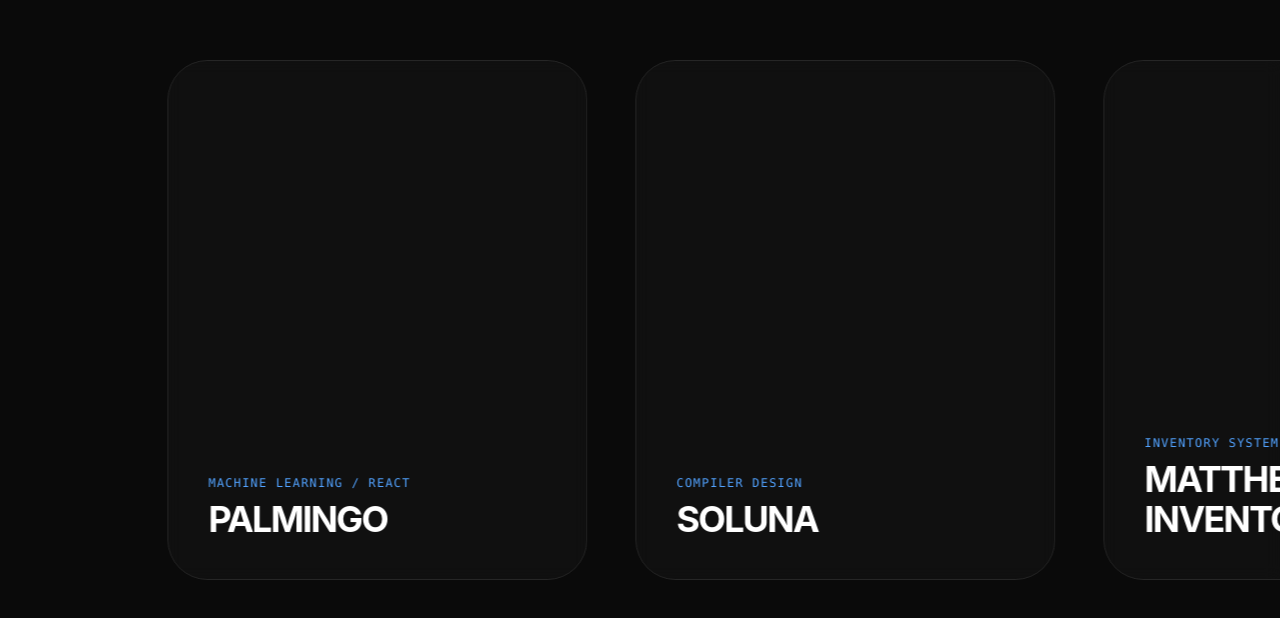
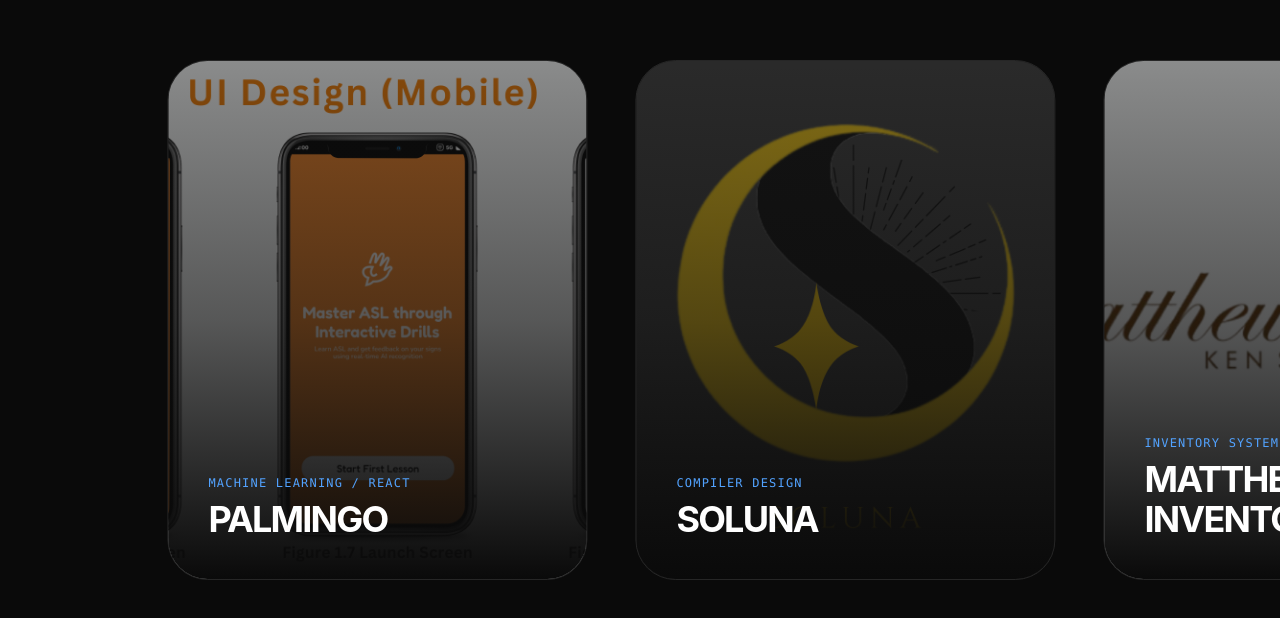
Before and after one commit to Alfheim31/portfolio, a React (Vite) app in the folder my-portfolio/: page / in a window 1280 px wide. Shown: the part 6375-6993 px from the top of the page. Built offline with nearby package versions, Linux system fonts and the light colour scheme.

Commit message:
Update Project.jsx

```diff
--- a/my-portfolio/src/components/Project.jsx
+++ b/my-portfolio/src/components/Project.jsx
@@ -1,16 +1,28 @@
 import { motion, AnimatePresence, useTransform, useScroll } from "framer-motion";
 import { useRef, useState, useEffect } from "react";
-import { ArrowLeft } from "lucide-react";
+import { ArrowLeft, X } from "lucide-react";
+
+// Image Imports
+import palmingo1 from "../assets/1.1.palmingo.png";
+import palmingo2 from "../assets/1.2.palmingo.png";
+import soluna1 from "../assets/2.1.soluna.png";
+import soluna2 from "../assets/2.2.soluna.png";
+import mm1 from "../assets/3.1.mm.png";
+import mm2 from "../assets/3.2.mm.png";
+import gk1 from "../assets/4.1.gk.png";
+import gk2 from "../assets/4.2.gk.png";
+import contain1 from "../assets/5.1.contain.png";
+import contain2 from "../assets/5.2.contain.png";
 
 export default function Projects() {
   const [selectedId, setSelectedId] = useState(null);
+  const [zoomedImage, setZoomedImage] = useState(null); // New state for lightbox
   const targetRef = useRef(null);
   const { scrollYProgress } = useScroll({ target: targetRef });
 
   const x = useTransform(scrollYProgress, [0, 1], ["5%", "-70%"]);
   const selectedProject = PROJECTS.find((p) => p.id === selectedId);
 
-  // Lock body scroll when modal is open so the background doesn't move
   useEffect(() => {
     if (selectedId) {
       document.body.style.overflow = 'hidden';
@@ -28,9 +40,18 @@ export default function Projects() {
               layoutId={`card-container-${project.id}`}
               key={project.id}
               onClick={() => setSelectedId(project.id)}
-              className="project-card group relative h-[520px] w-[420px] flex-shrink-0 cursor-none overflow-hidden rounded-[2.5rem] border border-neutral-800 bg-neutral-900/50 p-10 backdrop-blur-sm flex flex-col justify-end hover:border-blue-500/30 transition-colors"
+              className="project-card group relative h-[520px] w-[420px] flex-shrink-0 cursor-none overflow-hidden rounded-[2.5rem] border border-neutral-800 bg-neutral-900 flex flex-col justify-end hover:border-blue-500/30 transition-colors"
             >
-              <div className="relative z-10 pointer-events-none">
+              <div className="absolute inset-0 z-0">
+                <img
+                  src={project.previews[0]}
+                  alt={project.title}
+                  className="h-full w-full object-cover opacity-50 group-hover:opacity-70 group-hover:scale-110 transition-all duration-700"
+                />
+                <div className="absolute inset-0 bg-gradient-to-t from-neutral-950 via-neutral-950/40 to-transparent" />
+              </div>
+
+              <div className="relative z-10 p-10 pointer-events-none">
                 <p className="font-mono text-xs uppercase tracking-widest text-blue-400 mb-2">{project.tag}</p>
                 <motion.h3 layoutId={`title-${project.id}`} className="text-4xl font-bold tracking-tighter text-white uppercase">
                   {project.title}
@@ -56,6 +77,7 @@ export default function Projects() {
               className="relative w-full max-w-5xl bg-neutral-900 rounded-[3rem] border border-neutral-800 shadow-2xl flex flex-col overflow-hidden"
               style={{ height: "85vh" }}
             >
+              {/* MODAL HEADER */}
               <div className="flex-shrink-0 px-8 pt-8 pb-4">
                 <button
                   onClick={(e) => {
@@ -69,7 +91,7 @@ export default function Projects() {
                 </button>
               </div>
 
-              {/* THE FIX: Added data-lenis-prevent and overflow: auto */}
+              {/* MODAL CONTENT */}
               <div
                 className="px-8 md:px-20 pb-16 scroll-smooth"
                 data-lenis-prevent
@@ -101,16 +123,53 @@ export default function Projects() {
                     </div>
                   </div>
 
-                  <div className="flex flex-col gap-6">
-                    <div className="aspect-video bg-neutral-800/40 rounded-[2rem] border border-neutral-700 flex items-center justify-center">
-                      <span className="text-neutral-600 font-mono text-[10px] uppercase tracking-widest">Preview One</span>
-                    </div>
-                    <div className="aspect-video bg-neutral-800/40 rounded-[2rem] border border-neutral-700 flex items-center justify-center">
-                      <span className="text-neutral-600 font-mono text-[10px] uppercase tracking-widest">Preview Two</span>
-                    </div>
+                  {/* PREVIEW IMAGES GRID */}
+                  <div className="flex flex-col gap-6 relative">
+                    {selectedProject.previews.map((img, idx) => (
+                      <motion.div
+                        key={idx}
+                        layoutId={`preview-${selectedId}-${idx}`}
+                        onClick={() => setZoomedImage(img)}
+                        className="relative rounded-[2rem] border border-neutral-700 bg-neutral-800/20 overflow-hidden cursor-zoom-in group"
+                      >
+                         <img
+                            src={img}
+                            alt="Project Preview"
+                            className="w-full h-auto object-cover group-hover:scale-105 transition-transform duration-500"
+                         />
+                      </motion.div>
+                    ))}
                   </div>
                 </div>
               </div>
+
+              {/* LIGHTBOX OVERLAY (Inside the card container) */}
+              <AnimatePresence>
+                {zoomedImage && (
+                  <motion.div
+                    initial={{ opacity: 0 }}
+                    animate={{ opacity: 1 }}
+                    exit={{ opacity: 0 }}
+                    className="absolute inset-0 z-[110] bg-neutral-950 p-4 md:p-12 flex items-center justify-center"
+                  >
+                    <button
+                      onClick={() => setZoomedImage(null)}
+                      className="absolute top-8 left-8 z-[120] flex items-center gap-3 text-white bg-white/10 hover:bg-white/20 p-4 px-6 rounded-full transition-all backdrop-blur-xl border border-white/10 group"
+                    >
+                      <X size={18} />
+                      <span className="text-[10px] uppercase tracking-[0.2em] font-black">Close Zoom</span>
+                    </button>
+
+                    <motion.img
+                      src={zoomedImage}
+                      initial={{ scale: 0.9, y: 20 }}
+                      animate={{ scale: 1, y: 0 }}
+                      exit={{ scale: 0.9, y: 20 }}
+                      className="max-w-full max-h-full object-contain rounded-2xl shadow-2xl"
+                    />
+                  </motion.div>
+                )}
+              </AnimatePresence>
             </motion.div>
           </motion.div>
         )}
@@ -120,9 +179,9 @@ export default function Projects() {
 }
 
 const PROJECTS = [
-  { id: 1, title: "Palmingo", tag: "Machine Learning / React", longDescription: "A sign language recognition system interpreting gestures in real-time.", tech: ["Python", "TensorFlow.js", "React", "MediaPipe", "Vite", "Tailwind CSS"] },
-  { id: 2, title: "Soluna", tag: "Compiler Design", longDescription: "A custom programming language with celestial keywords (sol, soluna, luna), derived from Lua.", tech: ["Python", "React", "JavaScript", "Vite", "Tailwind CSS"] },
-  { id: 3, title: "Matthew & Melka Inventory", tag: "Inventory System", longDescription: "Web-based inventory management for fashion companies Matthew&Melka and Ken Samudio.", tech: ["React", "JavaScript", "PostgreSQL", "Tailwind CSS", "Websocket"] },
-  { id: 4, title: "Graph Knight", tag: "Freelance Project", longDescription: "A freelance platform, creating distinct, intuitive workflows for both independent artists and potential employers.", tech: ["Figma"] },
-  { id: 5, title: "Contain", tag: "Hackathon Project", longDescription: "A high-performance mobile application using modern frameworks, tailored to help businesses manage and monitor plastic waste collection logistics.", tech: ["React", "JavaScript", "HTML5", "CSS", "Google Maps API"] }
+  { id: 1, title: "Palmingo", tag: "Machine Learning / React", longDescription: "A sign language recognition system interpreting gestures in real-time.", tech: ["Python", "TensorFlow.js", "React", "MediaPipe", "Vite", "Tailwind CSS"], previews: [palmingo1, palmingo2] },
+  { id: 2, title: "Soluna", tag: "Compiler Design", longDescription: "A custom programming language with celestial keywords (sol, soluna, luna), derived from Lua.", tech: ["Python", "React", "JavaScript", "Vite", "Tailwind CSS"], previews: [soluna1, soluna2] },
+  { id: 3, title: "Matthew & Melka Inventory", tag: "Inventory System", longDescription: "Web-based inventory management for fashion companies Matthew&Melka and Ken Samudio.", tech: ["React", "JavaScript", "PostgreSQL", "Tailwind CSS", "Websocket"], previews: [mm1, mm2] },
+  { id: 4, title: "Graph Knight", tag: "Freelance Project", longDescription: "A freelance platform, creating distinct, intuitive workflows for both independent artists and potential employers.", tech: ["Figma"], previews: [gk1, gk2] },
+  { id: 5, title: "Contain", tag: "Hackathon Project", longDescription: "A high-performance mobile application using modern frameworks, tailored to help businesses manage and monitor plastic waste collection logistics.", tech: ["React", "JavaScript", "HTML5", "CSS", "Google Maps API"], previews: [contain1, contain2] }
 ];
```
